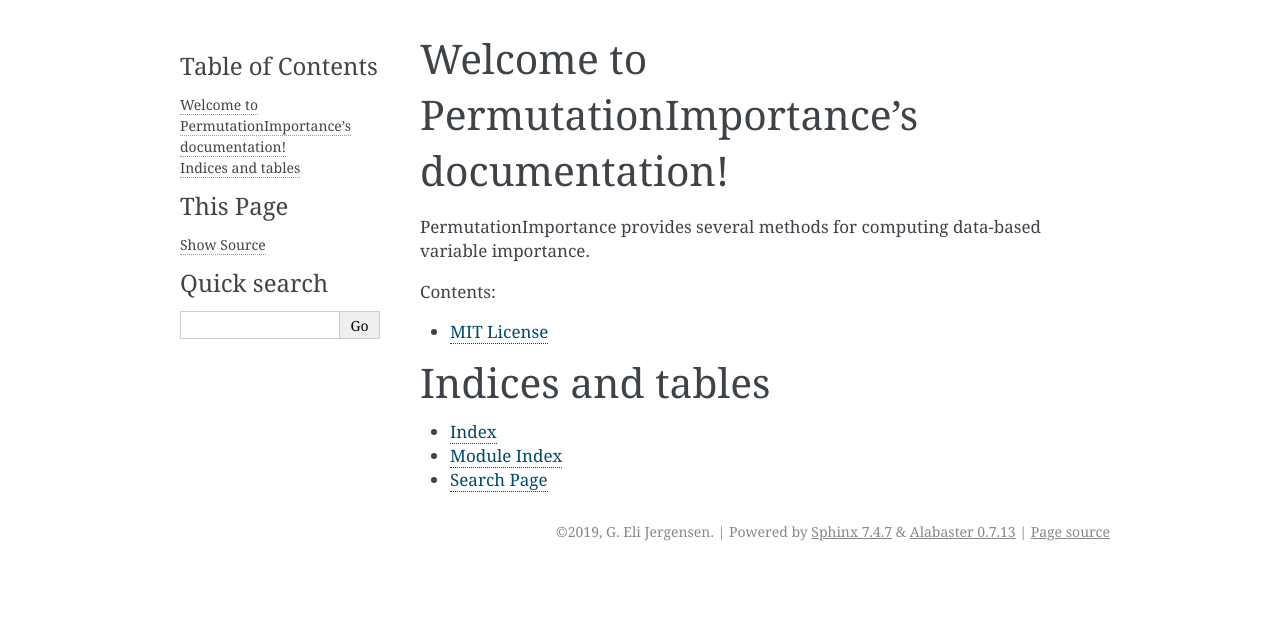
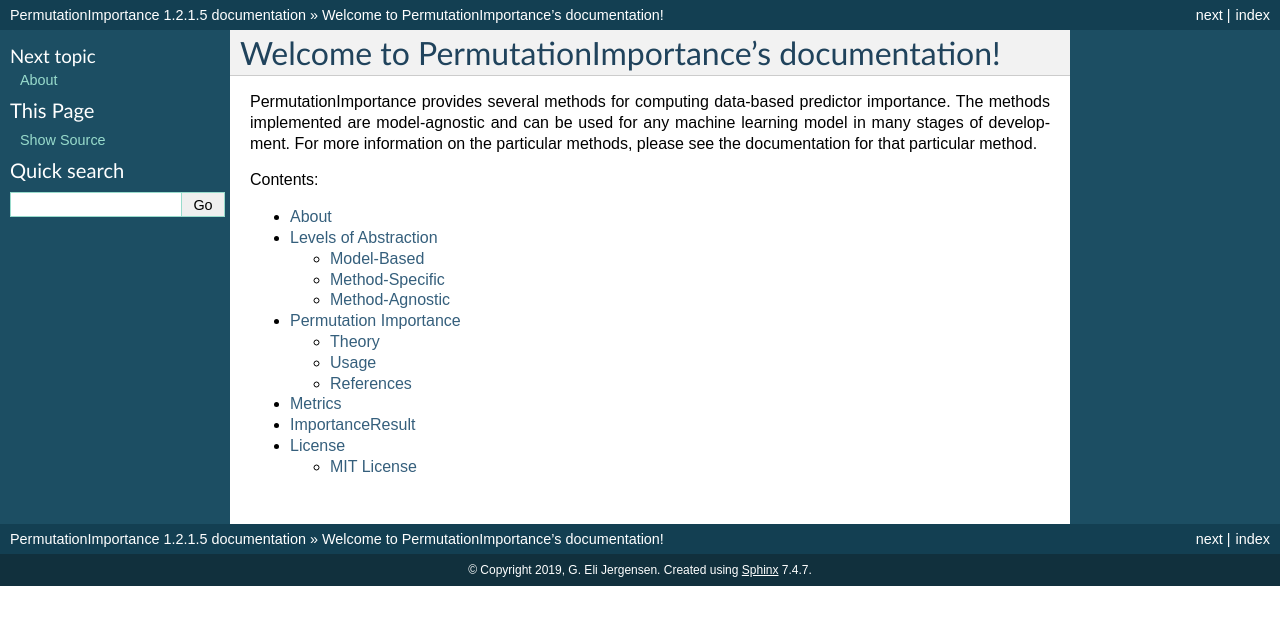
Before and after one commit to gelijergensen/PermutationImportance, a Sphinx documentation site: the page built from docs/index.rst, in a window 1280 px wide. Shown: the top 625 px of the page. Built offline with Sphinx 7.4.7, drawn with Linux system fonts in a browser that asks for light colours; formulas are drawn with MathJax 3.

Commit message:
Added the framework for links and also did a first pass of permutation

```diff
--- /dev/null
+++ b/docs/about.rst
@@ -0,0 +1,12 @@
+.. title:: About
+
+About
+-----
+
+Welcome to the PermutationImportance library!
+
+PermutationImportance is a data-science library which provides several data-based methods for computing the importance of predictors in a machine learning model. Recently, machine learning has achieved breakthrough in a number of fields, but despite its observed successes and its wide adoption in many domains, machine learning is often criticized as being a "black box". Often, users do not understand how a machine learning model makes its predictions and are hesitant to rely on a device which seems to pull its predictions out of the air. Predictor importance evaluation is one technique used to help allieviate the interpretability problem.
+
+Evaluation of predictor importance, like many other methods for model interpretation, is useful in several phases of machine learning model development. Initially, it can be used to aid with debugging by identifying predictors upon which the model is either relying too heavily or predictors which the model is ignoring entirely. Later, as the model is going into production, predictor importance provides a evaluation tool which highlights the skills of the model and hints at its strengths and shortcomings. Finally, if the model surpasses human skill, predictor importance can provide insight into the workings of the model, allowing us to learn from its decisions. Whether as a diagnostic, evaluative, or didactic tool, predictor importance can help guide and support machine learning model development.
+
+There are several methods implemented in this library, such as permutation importance, the namesake for this package. All methods are model-agnostic and will work for all machine learning models. All require data to be used for training and/or scoring, a function for scoring given the data, and a function for converting the scores to relative rankings of the predictors. For more information on a particular method, please see the documentation for that particular method.
--- /dev/null
+++ b/docs/abstraction.rst
@@ -0,0 +1,41 @@
+.. title:: Levels of Abstraction
+
+.. _levels_of_abstraction:
+
+Levels of Abstraction
+=====================
+
+Model-Based
+-----------
+
+Typically, variable importance is computed with respect to a
+particular model. In this case, the function for scoring is in fact either a
+performance metric or an error or loss function. All functions of this type are
+prefixed with ``sklearn_`` because they are designed for use primarily with
+scikit-learn models.
+
+Method-Specific
+---------------
+
+In some cases, variable importance is computed either over
+the dataset itself (rather than a model) or for a model which is incompatible
+with scikit-learn. Here, the function for scoring must be given in terms of the
+training data and the scoring data. If you wish to score using a model which is
+not compatible with scikit-learn, you may still find utility in the tools
+provided in PermutationImportance.sklearn_api. All functions of this type are
+named specifically for the method they employ
+
+Method-Agnostic
+---------------
+
+There are other data-based methods for computing variable
+importance beyond the ones implemented here. If you wish to design your own
+variable importance, you can still take advantage of the generalized algorithm
+for computing data-based variable importances as well as the multithreaded
+functionality implemented in "abstract_variable_importance". In order to use
+this function, you will need to design your own strategy for providing the
+datasets to be used at each iteration. Please see
+PermutationImportance.abstract_runner.abstract_variable_importance and
+PermutationImportance.selection_strategies for more information.
+
+TODO fix the links here
--- a/docs/conf.py
+++ b/docs/conf.py
@@ -12,9 +12,10 @@
 # add these directories to sys.path here. If the directory is relative to the
 # documentation root, use os.path.abspath to make it absolute, like shown here.
 #
-# import os
-# import sys
-# sys.path.insert(0, os.path.abspath('.'))
+from sphinx.builders.html import StandaloneHTMLBuilder
+import os
+import sys
+sys.path.insert(0, os.path.abspath('..'))
 
 
 # -- Project information -----------------------------------------------------
@@ -79,7 +80,7 @@ pygments_style = None
 # The theme to use for HTML and HTML Help pages.  See the documentation for
 # a list of builtin themes.
 #
-html_theme = 'alabaster'
+html_theme = 'classic'
 
 # Theme options are theme-specific and customize the look and feel of a theme
 # further.  For a list of options available for each theme, see the
@@ -179,3 +180,11 @@ epub_exclude_files = ['search.html']
 
 
 # -- Extension configuration -------------------------------------------------
+
+# Configuration to choose valid image types
+StandaloneHTMLBuilder.supported_image_types = [
+    'image/svg+xml',
+    'image/gif',
+    'image/png',
+    'image/jpeg'
+]
--- a/docs/index.rst
+++ b/docs/index.rst
@@ -7,19 +7,26 @@ Welcome to PermutationImportance's documentation!
 =================================================
 
 PermutationImportance provides several methods for computing data-based
-variable importance.
+predictor importance. The methods implemented are model-agnostic and can be used for any machine learning model in many stages of development. For more information on the particular methods, please see the documentation for that particular method.
+
 
 .. toctree::
    :maxdepth: 2
    :caption: Contents:
 
+   about.rst
+   abstraction.rst
+   permutation.rst
+   metrics.rst
+   result.rst
    license.rst
 
 
 
-Indices and tables
-==================
 
-* :ref:`genindex`
-* :ref:`modindex`
-* :ref:`search`
+.. Indices and tables
+.. ==================
+
+.. * :ref:`genindex`
+.. * :ref:`modindex`
+.. * :ref:`search`
--- a/docs/license.rst
+++ b/docs/license.rst
@@ -1,6 +1,9 @@
 .. title:: License
 
-.. license:
+.. _license:
+
+License
+=======
 
 MIT License
 -----------
--- /dev/null
+++ b/docs/permutation.rst
@@ -0,0 +1,57 @@
+.. title:: Permutation Importance
+
+Permutation Importance
+======================
+
+Theory
+------
+
+Permutation importance, the namesake for this package, determines the predictors which are important by comparing the performance of a model on a dataset where some of the predictors are individually permuted to performance on the original dataset without any permutation. The permutation of the individual predictor in this manner effectively breaks the relationship between the input predictor and the target variable. The predictor which, when permuted results in the worst performance is typically taken as the most important variable.
+
+This method was originally designed for random forests by :ref:`Breiman (2001)<permutation_references>`, but can be used by any model. The original version of the algorithm was :math:`O(n)`, but this was later revised by :ref:`Lakshmanan (2015)<permutation_references>` to be more robust to correlated predictors and is :math:`O(n^2)`. The difference between these two methods is detailed in :ref:`Fig. 1 Singlepass permutation importance<fig-singlepass-permutation>` and :ref:`Fig. 2 Multipass permutation importance<fig-multipass-permutation>`. While Breiman's method only permutes each predictor once independently, Lakshmanan's method iteratively adds one predictor to the set of predictors which are permuted at each iteration. Because Lakshmanan's method can be viewed as successively applying Breiman's method to determine the next-most important predictor, we typically refer to Breiman's method as "singlepass" and Lakshmanan's method as "multipass".
+
+.. _fig-singlepass-permutation:
+.. figure:: ./images/SinglePassPermutation.gif
+   :alt: Animation of SinglePassPermutation
+   :align: center
+
+   Fig. 1 Singlepass permutation importance evaluates each predictor independently by permuting only the values of that predictor
+
+.. _fig-multipass-permutation:
+.. figure:: ./images/MultiPassPermutation.gif
+   :alt: Animation of MultiPassPermutation
+   :align: center
+
+   Fig. 2 Multipass permutation importance performs singlepass permutation importance as many times as there as predictors to iteratively determine the next-most important predictor
+
+
+
+Usage
+-----
+
+As with all methods, we provide the permutation importance method at two different levels of abstraction. For more information on the levels of abstraction and when to use each, please see :ref:`levels_of_abstraction`
+
+Singlepass permutation importance is computed as a byproduct of the generalized method. To compute singlepass permutation importance only, set ``nimportant_vars=1``, which will only perform the multipass method for precisely one pass.
+
+Typically, when using a performance metric or skill score with Permutation
+Importance, the `scoring_strategy` should be to minimize the performance. On the
+other hand, when using an error or loss function, the `scoring_strategy` should
+be to maximize the error or loss function.
+
+Model-Based
+^^^^^^^^^^^
+
+.. autofunction:: PermutationImportance.permutation_importance.sklearn_permutation_importance
+
+
+Method-Specific
+^^^^^^^^^^^^^^^
+
+.. autofunction:: PermutationImportance.permutation_importance.permutation_importance
+
+.. _permutation_references:
+
+References
+----------
+-  `Breiman, L., 2001: Random Forests.Machine Learning,45 (1), 5–32. <https://link.springer.com/content/pdf/10.1023/A:1010933404324.pdf>`_
+-  `Lakshmanan, V., C. Karstens, J. Krause, K. Elmore, A. Ryzhkov, and S. Berkseth, 2015:  Which polarimetric variables are important for weather/no-weather discrimination?Journal of Atmospheric and Oceanic Technology,32 (6), 1209–1223. <https://journals.ametsoc.org/doi/pdf/10.1175/JTECH-D-13-00205.1>`_
--- /dev/null
+++ b/docs/result.rst
@@ -0,0 +1,6 @@
+.. title:: ImportanceResult
+
+.. _importance_result:
+
+ImportanceResult
+================
```
Also changed, not shown: docs/metrics.rst (added, +8 -0 lines), docs/images/SinglePassPermutation.gif (added), 2 other files.
